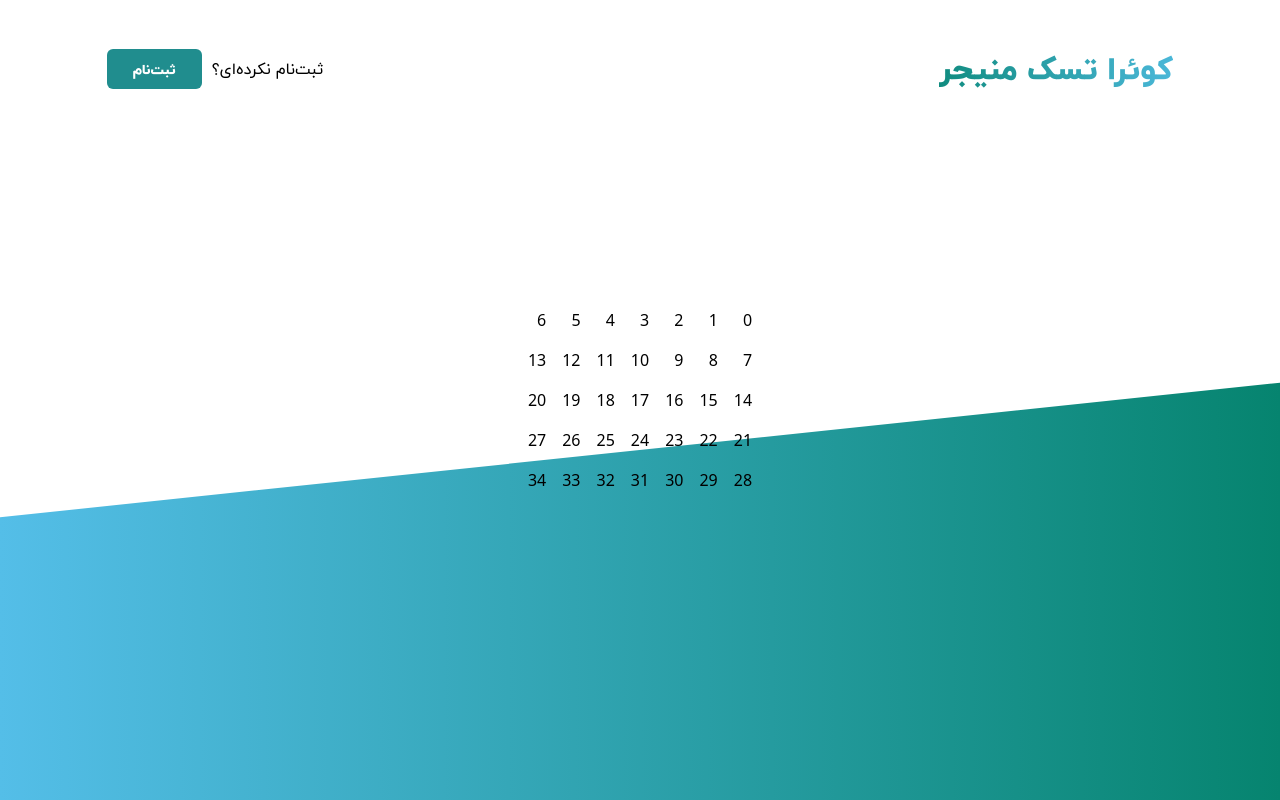
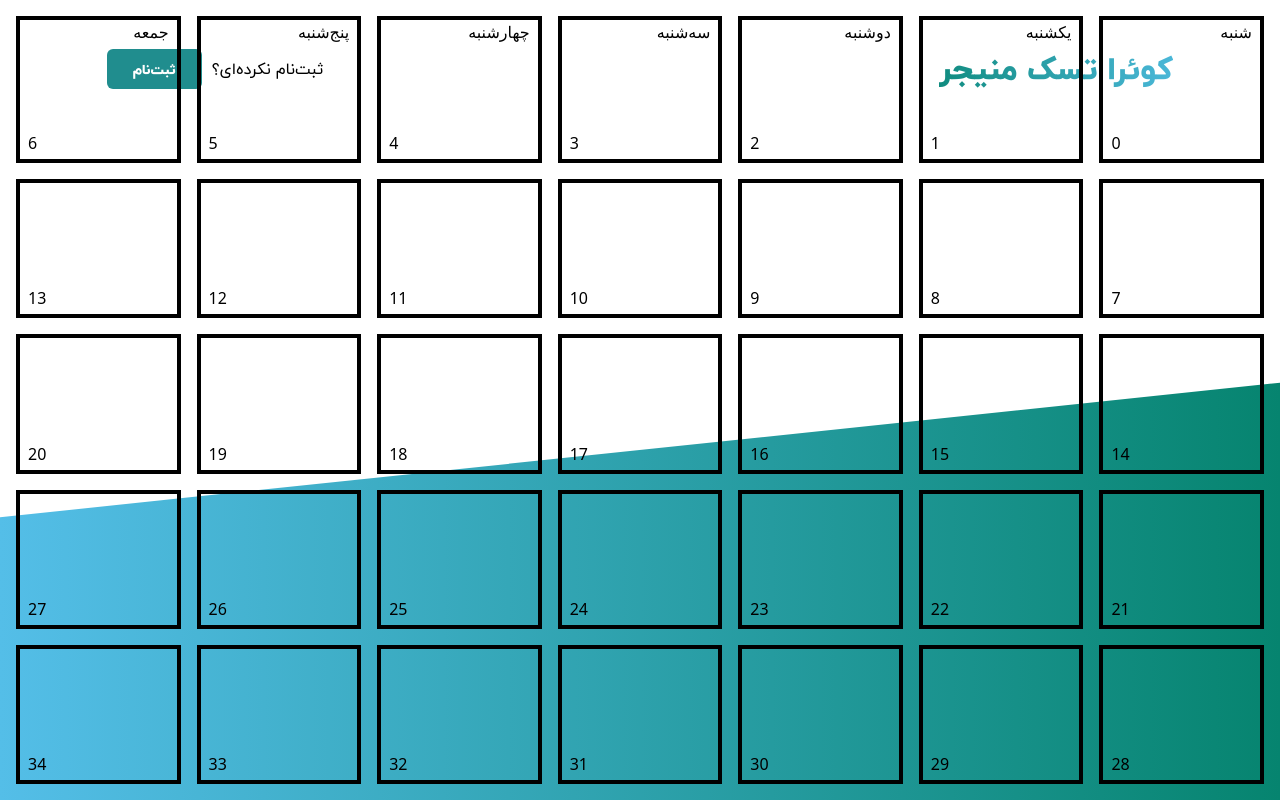
Before and after one commit to fall-Quera-front-end-bootcamp/Group-5, a React (Vite) app: page /BoardCalenderView in a window 1280 px wide. Built offline with nearby package versions, Linux system fonts and the light colour scheme.

Commit message:
second edit on boardCalenderView and some refactors

```diff
--- a/src/components/BoardCalenderView/BoardCalenderView.tsx
+++ b/src/components/BoardCalenderView/BoardCalenderView.tsx
@@ -1,8 +1,19 @@
+import { FirstSevenDays } from "./FirstSevenDays";
+import { RemainingDaysOfTheMonth } from "./RemainingDaysOfTheMonth";
+
 export const BoardCalenderView: React.FC = ({}) => {
   return (
-    <div className="grid grid-cols-7 gap-4">
+    <div className="grid grid-cols-7 gap-4 w-full h-screen overflow-y-auto p-4">
       {Array.from({ length: 35 }).map((_, index) => {
-        return <div key={index}>{index}</div>;
+        return (
+          <>
+            {index < 7 ? (
+              <FirstSevenDays dayIndex={index} />
+            ) : (
+              <RemainingDaysOfTheMonth dayIndex={index} />
+            )}
+          </>
+        );
       })}
     </div>
   );
--- /dev/null
+++ b/src/components/BoardCalenderView/FirstSevenDays.tsx
@@ -0,0 +1,29 @@
+export type DayType = {
+  dayIndex: number;
+};
+
+const DaysEnum: { [key: number]: string } = {
+  0: "شنبه",
+  1: "یکشنبه",
+  2: "دوشنبه",
+  3: "سه‌شنبه",
+  4: "چهارشنبه",
+  5: "پنج‌شنبه",
+  6: "جمعه",
+};
+
+export const FirstSevenDays: React.FC<DayType> = ({
+  dayIndex,
+}): JSX.Element => {
+  return (
+    <>
+      <div
+        key={dayIndex}
+        className="relative w-auto max-h-[156px] pr-2 border-4 border-black"
+      >
+        <span>{DaysEnum[dayIndex]}</span>
+        <div className="absolute bottom-0 left-0 pl-2 pb-1">{dayIndex}</div>
+      </div>
+    </>
+  );
+};
--- /dev/null
+++ b/src/components/BoardCalenderView/RemainingDaysOfTheMonth.tsx
@@ -0,0 +1,14 @@
+import { DayType } from "./FirstSevenDays";
+
+export const RemainingDaysOfTheMonth: React.FC<DayType> = ({
+  dayIndex,
+}): JSX.Element => {
+  return (
+    <div
+      key={dayIndex}
+      className="relative w-auto max-h-[156px] p-2 border-4 border-black"
+    >
+      <div className="absolute bottom-0 left-0 pl-2 pb-1">{dayIndex}</div>
+    </div>
+  );
+};
```
